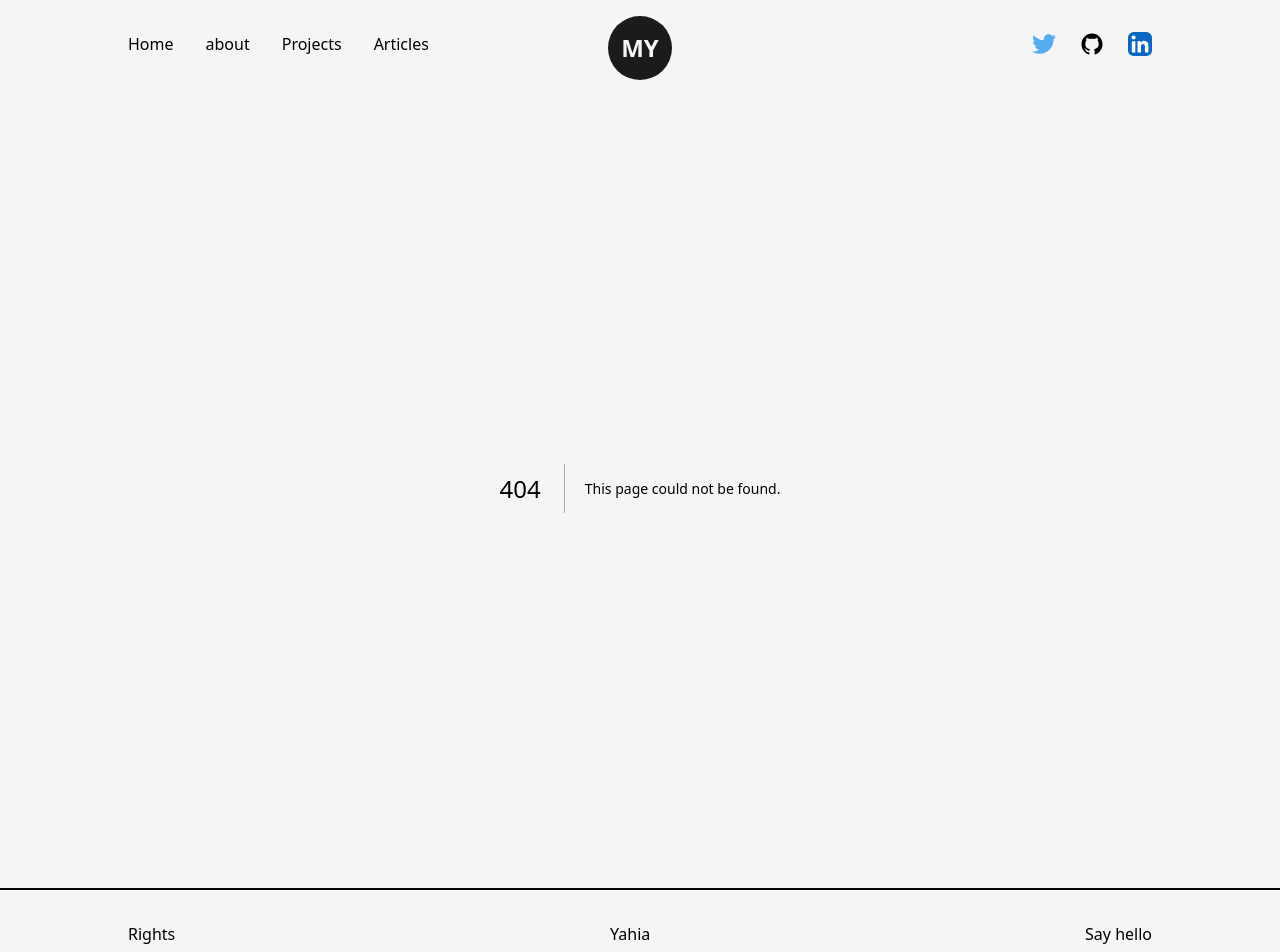
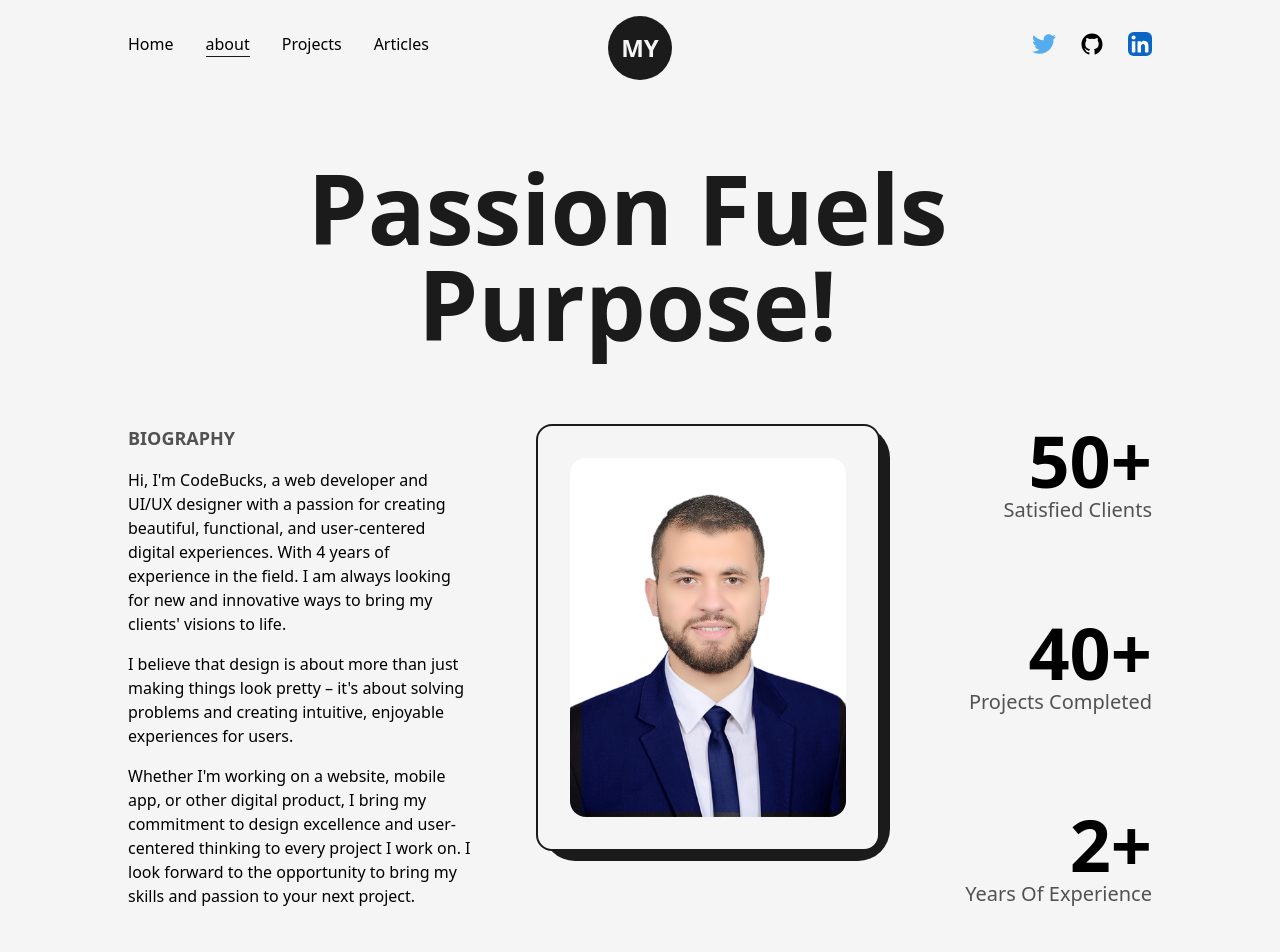
Before and after one commit to 0xYahia/Portfolio-Next.js, a Next.js app: page /about in a window 1280 px wide. Before the commit this address had no page. Shown: the top 952 px of the page. Built offline with nearby package versions, Linux system fonts and the light colour scheme.

Commit message:
animated numbers

```diff
--- a/src/components/Navbar.jsx
+++ b/src/components/Navbar.jsx
@@ -26,7 +26,7 @@
     <header className="w-full px-32 py-8 font-medium flex items-center justify-between">
       <nav>
         <CustomLink href="/" title="Home" className="mr-4" />
-        <CustomLink href="#about" title="about" className="mx-4" />
+        <CustomLink href="/about" title="about" className="mx-4" />
         <CustomLink href="#projects" title="Projects" className="mx-4" />
         <CustomLink href="#articles" title="Articles" className="ml-4" />
       </nav>
--- /dev/null
+++ b/src/pages/about.js
@@ -0,0 +1,110 @@
+import Image from 'next/image';
+import profilePic2 from '../../public/images/profile/profile3.JPG';
+import AnimatedText from '../components/AnimatedText';
+import Layout from '../components/Layout';
+import { useEffect, useRef } from 'react';
+import {
+  motionValue,
+  useInView,
+  useMotionValue,
+  useSpring,
+} from 'framer-motion';
+
+const AnimatedNumbers = ({ value }) => {
+  const ref = useRef(null);
+  const motionValue = useMotionValue(0);
+  const springValue = useSpring(motionValue, { duration: 3000 });
+  const isInView = useInView(ref);
+
+  useEffect(() => {
+    if (isInView) {
+      motionValue.set(value);
+    }
+  }, [isInView, value, motionValue]);
+
+  useEffect(() => {
+    springValue.on('change', (latest) => {
+      if (ref.current && latest.toFixed(0) <= value) {
+        ref.current.textContent = latest.toFixed(0);
+      }
+    });
+  }, [springValue, value]);
+
+  return <span ref={ref}></span>;
+};
+
+const About = () => {
+  return (
+    <main
+      id="about"
+      className="flex w-full flex-col items-center justify-center"
+    >
+      <Layout className="pt-16">
+        <AnimatedText text="Passion Fuels Purpose!" className="mb-16" />
+        <div className="grid w-full grid-cols-8 gap-16">
+          <div className="col-span-3 flex flex-col items-start justify-start">
+            <h2 className="mb-4 text-lg font-bold uppercase text-dark/75">
+              Biography
+            </h2>
+
+            <p className="font-medium">
+              Hi, I'm CodeBucks, a web developer and UI/UX designer with a
+              passion for creating beautiful, functional, and user-centered
+              digital experiences. With 4 years of experience in the field. I am
+              always looking for new and innovative ways to bring my clients'
+              visions to life.
+            </p>
+            <p className="my-4 font-medium">
+              I believe that design is about more than just making things look
+              pretty – it's about solving problems and creating intuitive,
+              enjoyable experiences for users.{' '}
+            </p>
+            <p className="font-medium">
+              Whether I'm working on a website, mobile app, or other digital
+              product, I bring my commitment to design excellence and
+              user-centered thinking to every project I work on. I look forward
+              to the opportunity to bring my skills and passion to your next
+              project.
+            </p>
+          </div>
+          <div className="col-span-3 relative h-max rounded-2xl border-2 border-solid border-dark bg-light p-8">
+            <div className="absolute top-0 -right-3 -z-10 w-[102%] h-[103%] rounded-[2rem] bg-dark" />
+            <Image
+              src={profilePic2}
+              alt="Yahia"
+              className="w-full h-auto rounded-2xl"
+            />
+          </div>
+          <div className="col-span-2 flex flex-col items-end justify-between">
+            <div className="flex flex-col items-end justify-center">
+              <span className="inline-block text-7xl font-bold">
+                <AnimatedNumbers value={50} />+
+              </span>
+              <h2 className="text-xl font-medium capitalize text-dark/75">
+                satisfied clients
+              </h2>
+            </div>
+            <div className="flex flex-col items-end justify-center">
+              <span className="inline-block text-7xl font-bold">
+                <AnimatedNumbers value={40} />+
+              </span>
+              <h2 className="text-xl font-medium capitalize text-dark/75">
+                projects completed
+              </h2>
+            </div>
+            <div className="flex flex-col items-end justify-center">
+              <span className="inline-block text-7xl font-bold">
+                <AnimatedNumbers value={2} />+
+              </span>
+              <h2 className="text-xl font-medium capitalize text-dark/75">
+                years of experience
+              </h2>
+            </div>
+          </div>
+        </div>
+      </Layout>
+    </main>
+  );
+};
+
+export default About;
--- a/src/pages/index.js
+++ b/src/pages/index.js
@@ -10,7 +10,7 @@
         <meta name="description" content="Generated by create next app" />
       </Head>
       <Landing />
-      <About />
+      {/* <About /> */}
     </>
   );
 }
```
